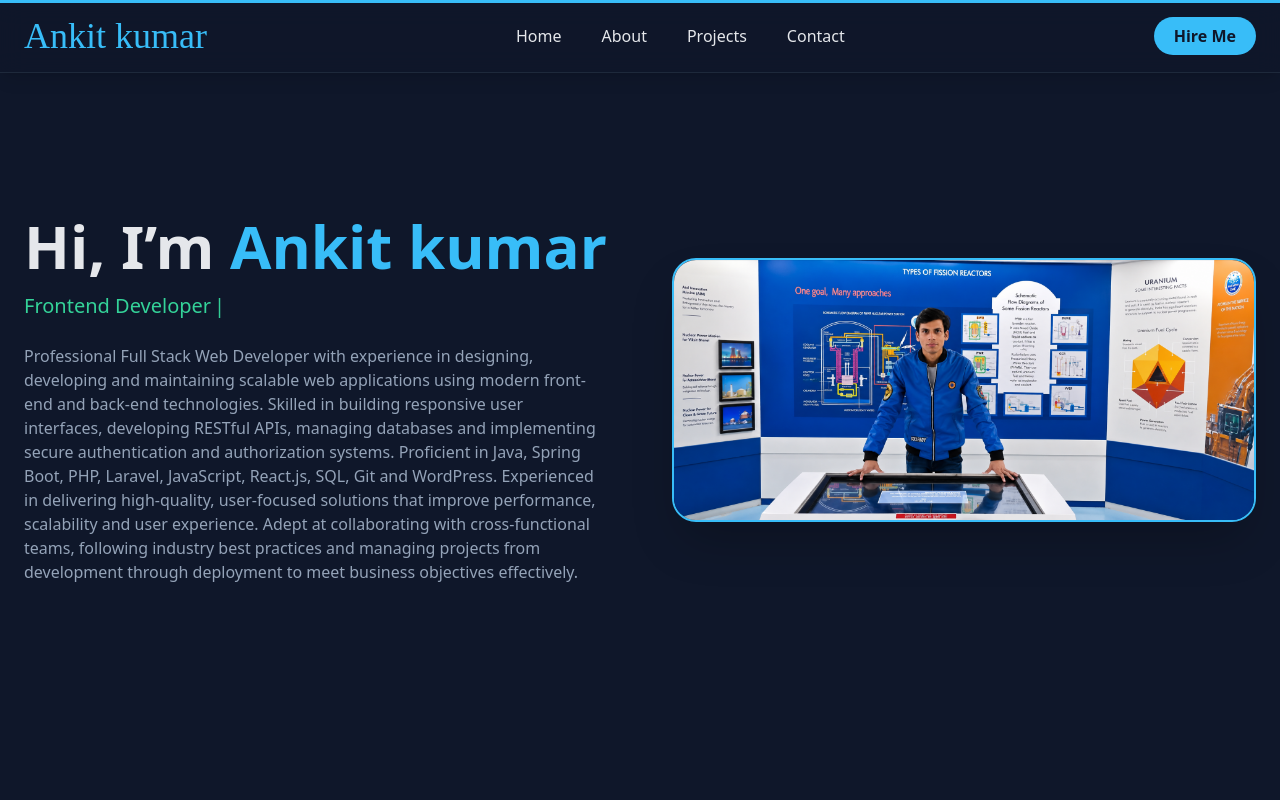
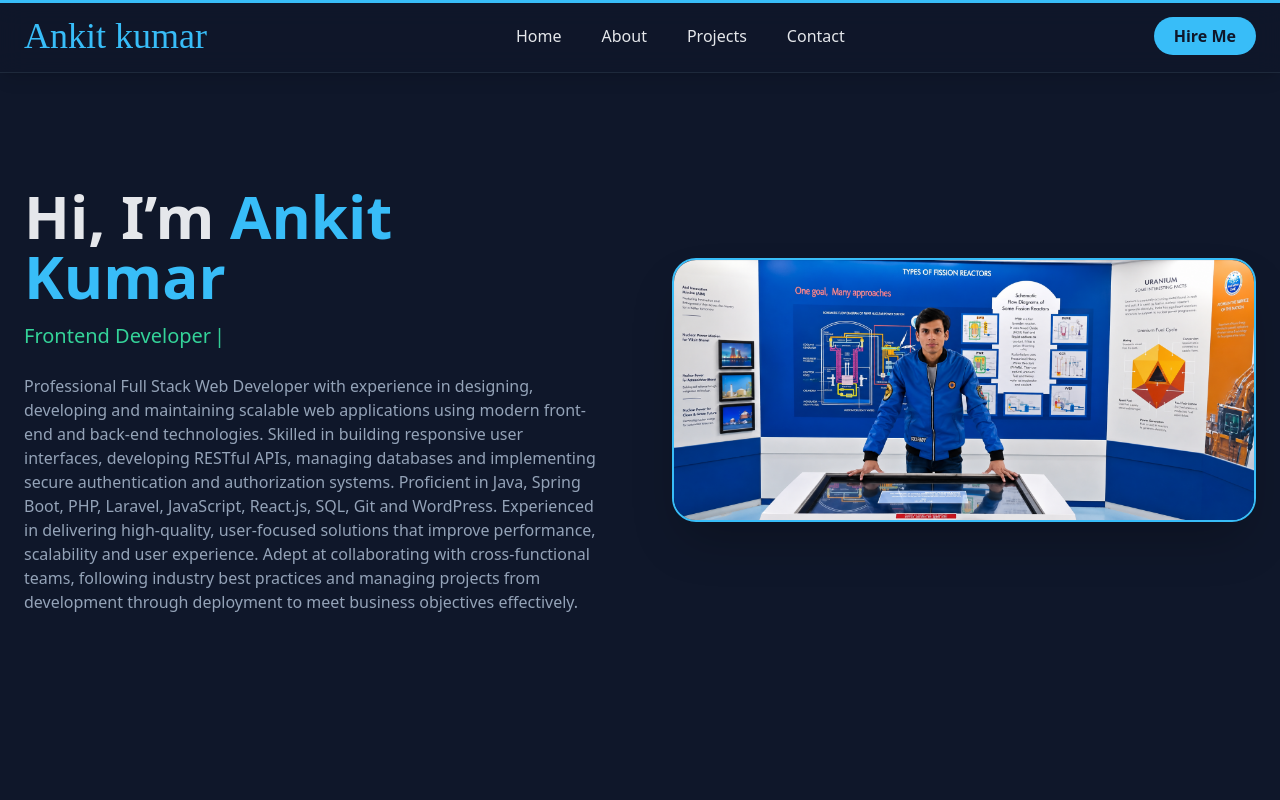
Before and after one commit to Ankit-Kumar-71/PortFolio, a React (Vite) app: page / in a window 1280 px wide. Shown: the top 800 px of the page. Built offline with nearby package versions, Linux system fonts and the light colour scheme.

Commit message:
Change Name

```diff
--- a/src/components/Preloader.jsx
+++ b/src/components/Preloader.jsx
@@ -31,7 +31,7 @@ const Preloader = () => {
           animate-[fadeIn_1.5s_ease-in-out]"
           style={{ fontFamily: "'Brush Script MT', cursive" }}
         >
-          Ankit kumar
+          Ankit Kumar
         </h1>
 
         {/* Profession */}
--- a/src/pages/Home.jsx
+++ b/src/pages/Home.jsx
@@ -193,7 +193,7 @@ const Home = () => {
               variants={heroItem}
               className="text-5xl lg:text-6xl font-bold"
             >
-              Hi, I’m <span className="text-sky-400">Ankit kumar</span>
+              Hi, I’m <span className="text-sky-400">Ankit Kumar</span>
             </motion.h1>
 
             <motion.h2
```
